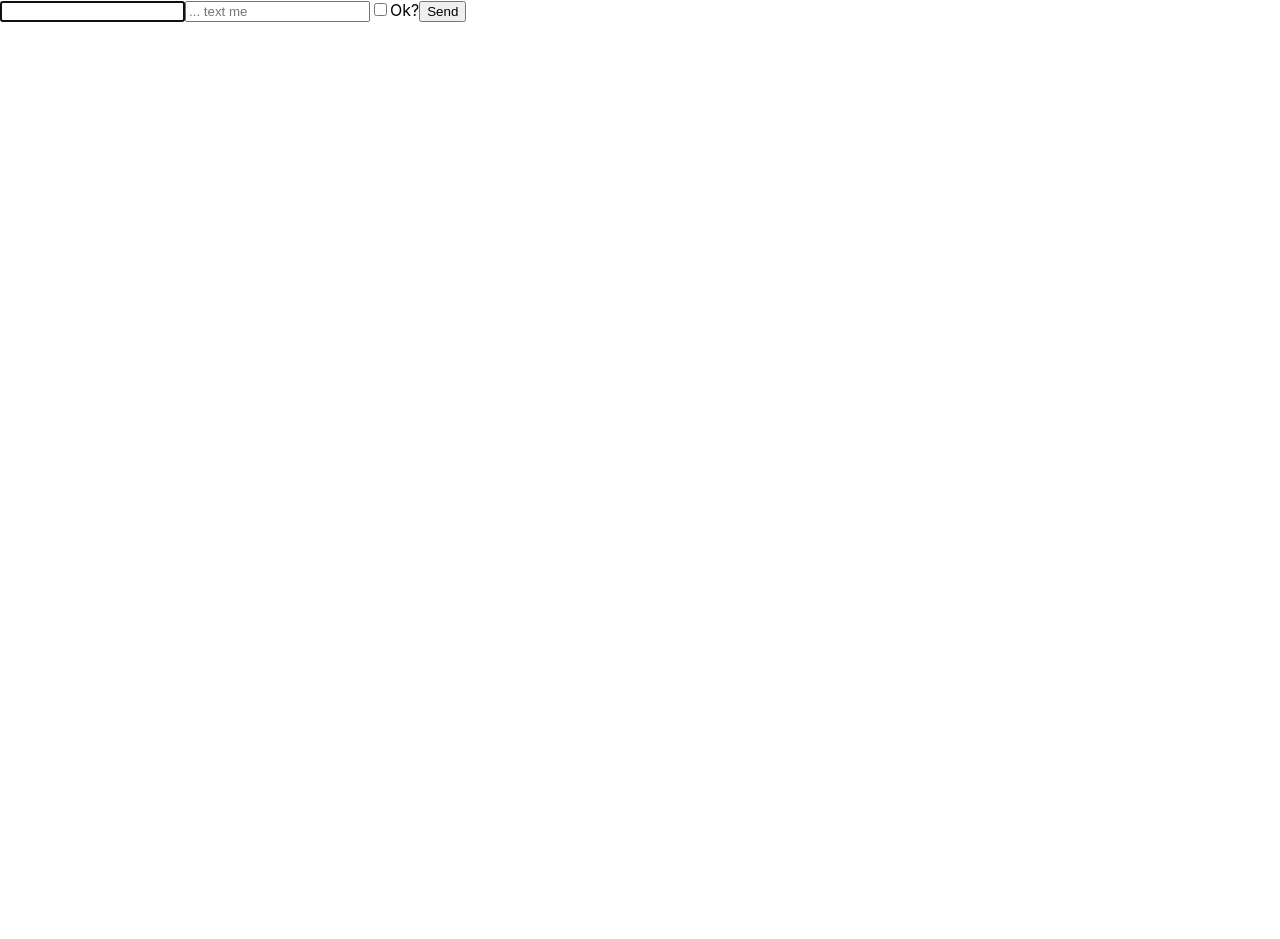
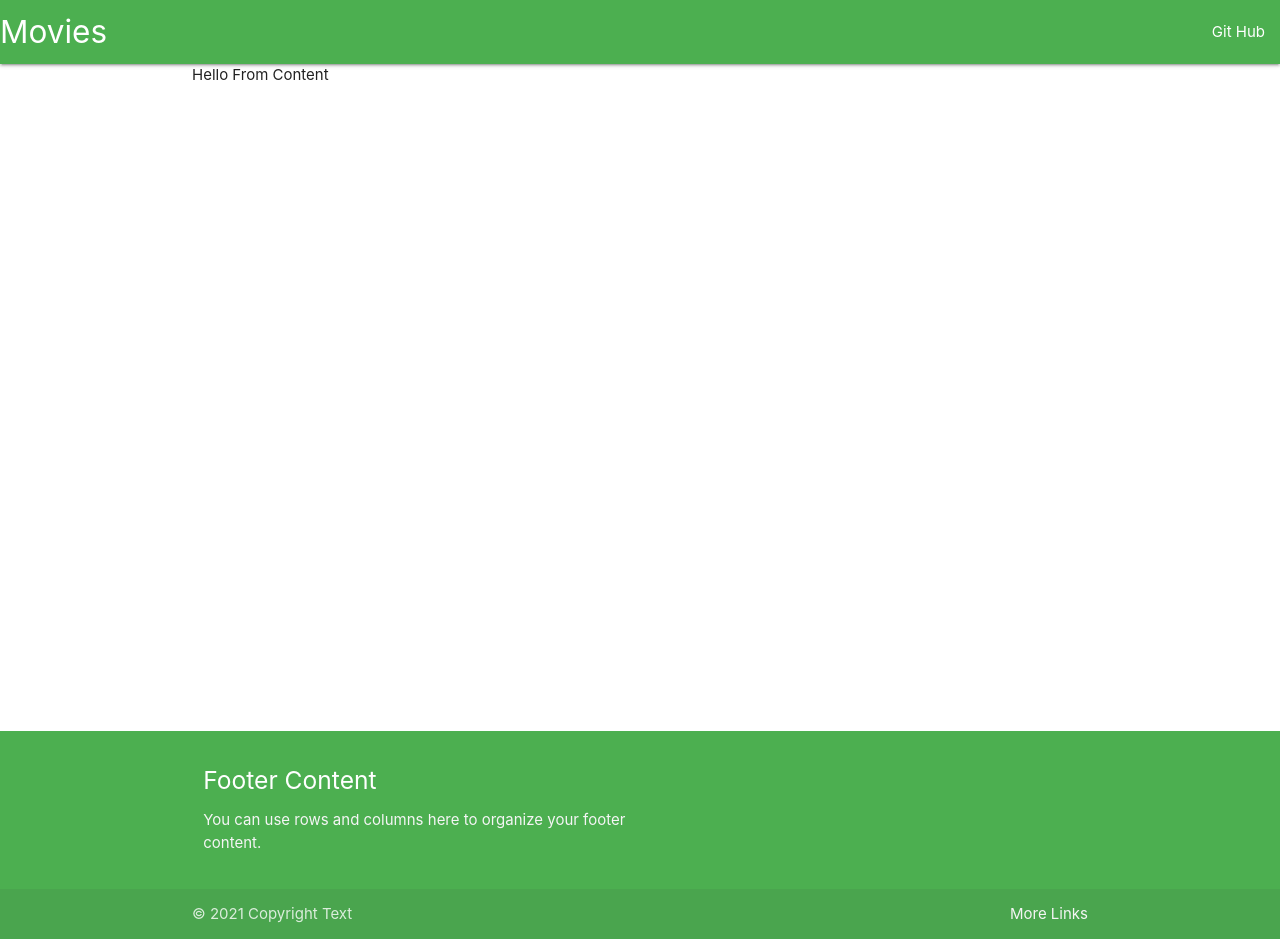
Before and after one commit to y-dubovitsky/react-3, a React (Create React App) app: page / in a window 1280 px wide. Before the commit the page ends 800 px from the top, so only its background shows below. Built offline with nearby package versions, Linux system fonts and the light colour scheme.

Commit message:
Lesson 36 Header Footer

```diff
--- a/public/index.html
+++ b/public/index.html
@@ -1,43 +1,25 @@
 <!DOCTYPE html>
 <html lang="en">
+
 <head>
   <meta charset="utf-8" />
   <link rel="icon" href="%PUBLIC_URL%/favicon.ico" />
   <meta name="viewport" content="width=device-width, initial-scale=1" />
   <meta name="theme-color" content="#000000" />
-    <meta
-      name="description"
-      content="Web site created using create-react-app"
-    />
+  <meta name="description" content="Web site created using create-react-app" />
   <link rel="apple-touch-icon" href="%PUBLIC_URL%/logo192.png" />
-    <!--
-      manifest.json provides metadata used when your web app is installed on a
-      user's mobile device or desktop. See https://developers.google.com/web/fundamentals/web-app-manifest/
-    -->
+  <!-- Compiled and minified CSS -->
+  <link rel="stylesheet" href="https://cdnjs.cloudflare.com/ajax/libs/materialize/1.0.0/css/materialize.min.css">
+
   <link rel="manifest" href="%PUBLIC_URL%/manifest.json" />
-    <!--
-      Notice the use of %PUBLIC_URL% in the tags above.
-      It will be replaced with the URL of the `public` folder during the build.
-      Only files inside the `public` folder can be referenced from the HTML.
 
-      Unlike "/favicon.ico" or "favicon.ico", "%PUBLIC_URL%/favicon.ico" will
-      work correctly both with client-side routing and a non-root public URL.
-      Learn how to configure a non-root public URL by running `npm run build`.
-    -->
   <title>React App</title>
 </head>
+
 <body>
   <noscript>You need to enable JavaScript to run this app.</noscript>
   <div id="root"></div>
-    <!--
-      This HTML file is a template.
-      If you open it directly in the browser, you will see an empty page.
 
-      You can add webfonts, meta tags, or analytics to this file.
-      The build step will place the bundled scripts into the <body> tag.
+</body>
 
-      To begin the development, run `npm start` or `yarn start`.
-      To create a production bundle, use `npm run build` or `yarn build`.
-    -->
-  </body>
 </html>
--- a/src/App.css
+++ /dev/null
@@ -1,38 +0,0 @@
-.App {
-  text-align: center;
-}
-
-.App-logo {
-  height: 40vmin;
-  pointer-events: none;
-}
-
-@media (prefers-reduced-motion: no-preference) {
-  .App-logo {
-    animation: App-logo-spin infinite 20s linear;
-  }
-}
-
-.App-header {
-  background-color: #282c34;
-  min-height: 100vh;
-  display: flex;
-  flex-direction: column;
-  align-items: center;
-  justify-content: center;
-  font-size: calc(10px + 2vmin);
-  color: white;
-}
-
-.App-link {
-  color: #61dafb;
-}
-
-@keyframes App-logo-spin {
-  from {
-    transform: rotate(0deg);
-  }
-  to {
-    transform: rotate(360deg);
-  }
-}
--- a/src/App.js
+++ b/src/App.js
@@ -1,76 +1,17 @@
 import React from 'react';
-import Posts from './components/Posts';
+import Header from './layouts/header'
+import Footer from './layouts/footer'
+import Main from './layouts/main'
 
 export default class App extends React.Component {
 
-  constructor(props) {
-    super(props)
-
-    this.state = {
-      text: '',
-      check: '',
-    }
-
-    this.textRef = React.createRef();
-    this.typeMeRef = React.createRef();
-  }
-
-  componentDidMount() {
-    const {text} = this.state;
-
-    this.textRef.current.focus();
-  }
-
-  componentDidUpdate() {
-    const {text} = this.state;
-
-    text.length < 10 ? this.textRef.current.focus() : this.typeMeRef.current.focus()
-  }
-
-
-  onCheck = (event) => {
-    this.setState({
-      check: event.target.checked
-    }, () => console.log(this.state.check))
-  }
-
-  onInput = (event) => {
-    this.setState({
-      [event.target.name] : event.target.value
-    }, console.log(this.state.text))
-  }
-
-  onSend = (event) => {
-    const {text, check} = this.state;
-    (check && this.validateEmail(text)) ? this.onSuccess() : alert("Fail");
-  }
-
-  onSuccess() {
-    Object.keys(this.state).forEach(state => {
-      this.setState({
-        [state]: ''
-      })
-    })
-    alert("Success")
-  }
-
-  validateEmail = (email) =>
-    {
-        const re = /\S+@\S+\.\S+/;
-        return re.test(email);
-    }
-
   render() {
-    const {text, check} = this.state;
-
     return(
-      <div>
-        <input ref={this.textRef} name="text" type="text" onChange={this.onInput} value={text}></input>
-        <input ref={this.typeMeRef} name="text" type="text" placeholder="... text me"></input>
-        <input name="check" id="subscribeNews" type="checkbox" onChange={this.onCheck} checked={check}></input>
-          <label for="subscribeNews">Ok?</label>
-        <input type="button" value="Send" onClick={this.onSend}></input>
-      </div>
+      <>
+        <Header/>
+        <Main/>
+        <Footer/>
+      </>
     )
   }
 }
--- a/src/components/Post.jsx
+++ /dev/null
@@ -1,9 +0,0 @@
-export default function Post(props) {
-    return (
-        <div>
-            <h2>{props.name}</h2>
-            <h2>{props.id}</h2>
-            <button onClick={() => props.onDeletePost(props.id)}>Delete post {props.id}</button>
-        </div>
-    )
-}
--- a/src/components/Posts.jsx
+++ /dev/null
@@ -1,11 +0,0 @@
-import Post from './Post';
-
-export default function Posts(props) {
-    return <div>
-        {
-            props.posts.map(post => (
-                <Post key={post.id} id={post.id} name={post.name} onDeletePost={props.onDeletePost}/>
-            ))
-        }
-    </div>
-}
--- a/src/index.css
+++ b/src/index.css
@@ -11,3 +11,7 @@ code {
   font-family: source-code-pro, Menlo, Monaco, Consolas, 'Courier New',
     monospace;
 }
+
+.container.main {
+  min-height: calc(100vh - 70px - 63px);
+}
--- a/src/index.jsx
+++ b/src/index.jsx
@@ -2,7 +2,6 @@ import React from 'react';
 import ReactDOM from 'react-dom';
 import './index.css';
 import App from './App';
-import reportWebVitals from './reportWebVitals';
 
 ReactDOM.render(
   <React.StrictMode>
@@ -10,5 +9,3 @@ ReactDOM.render(
   </React.StrictMode>,
   document.getElementById('root')
 );
-
-reportWebVitals();
--- /dev/null
+++ b/src/layouts/footer.jsx
@@ -0,0 +1,22 @@
+export default function footer() {
+    return (
+        <>
+            <footer className="page-footer green">
+                <div className="container">
+                    <div className="row">
+                        <div className="col l6 s12">
+                            <h5 className="white-text">Footer Content</h5>
+                            <p className="grey-text text-lighten-4">You can use rows and columns here to organize your footer content.</p>
+                        </div>
+                    </div>
+                </div>
+                <div className="footer-copyright">
+                    <div className="container">
+                        © {new Date().getFullYear()} Copyright Text
+                        <a className="grey-text text-lighten-4 right" href="#!">More Links</a>
+                    </div>
+                </div>
+            </footer>
+        </>
+    )
+}
--- /dev/null
+++ b/src/layouts/header.jsx
@@ -0,0 +1,14 @@
+export default function header() {
+    return (
+        <div>
+            <nav className="green">
+                <div className="nav-wrapper">
+                    <a href="#" className="brand-logo">Movies</a>
+                    <ul id="nav-mobile" className="right hide-on-med-and-down">
+                        <li><a href="#">Git Hub</a></li>
+                    </ul>
+                </div>
+            </nav>
+        </div>
+    )
+}
--- /dev/null
+++ b/src/layouts/main.jsx
@@ -0,0 +1,9 @@
+export default function main() {
+    return(
+        <>
+            <div className="container main">
+                Hello From Content
+            </div>
+        </>
+    )
+}
--- a/src/reportWebVitals.js
+++ /dev/null
@@ -1,13 +0,0 @@
-const reportWebVitals = onPerfEntry => {
-  if (onPerfEntry && onPerfEntry instanceof Function) {
-    import('web-vitals').then(({ getCLS, getFID, getFCP, getLCP, getTTFB }) => {
-      getCLS(onPerfEntry);
-      getFID(onPerfEntry);
-      getFCP(onPerfEntry);
-      getLCP(onPerfEntry);
-      getTTFB(onPerfEntry);
-    });
-  }
-};
-
-export default reportWebVitals;
```
Also changed, not shown: src/setupTests.js (deleted, +0 -5 lines), src/logo.svg (deleted), 1 other file (tests, documents, lock files or other folders). Lines whose indentation alone changed are shown as unchanged.
